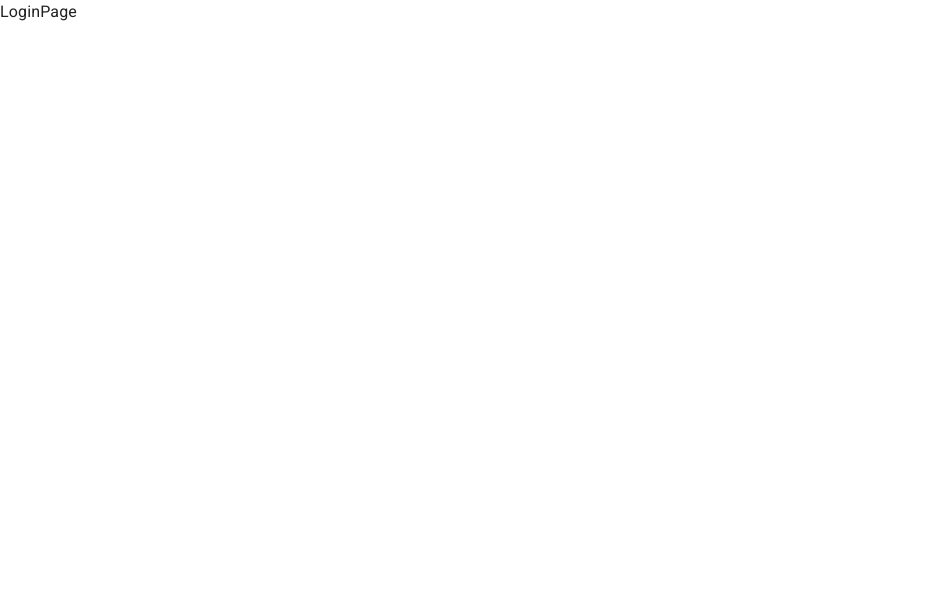
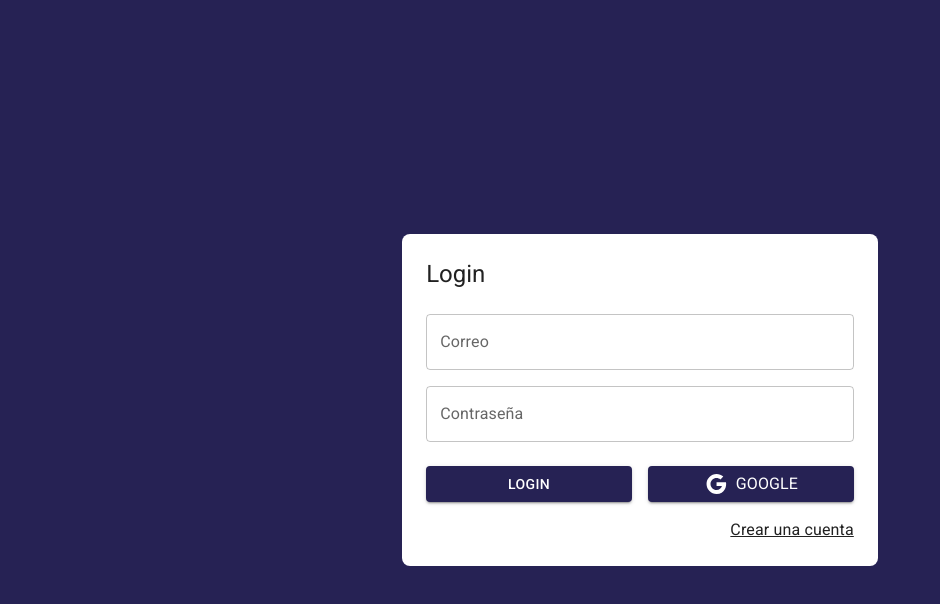
Before and after one commit to ipproyectosysoluciones/journal-app, a React (Vite) app: page /auth/login in a window 1280 px wide. Shown: the top 604 px of the page, without its empty margins (0-940 px from the left). Built offline with nearby package versions, Linux system fonts and the light colour scheme.

Commit message:
LoginPage, Design without Layout

```diff
--- a/src/auth/pages/LoginPage.jsx
+++ b/src/auth/pages/LoginPage.jsx
@@ -1,7 +1,75 @@
+import { Link as RouterLink } from 'react-router-dom';
+import { Button, Grid, Link, TextField, Typography } from '@mui/material';
+import { Google } from '@mui/icons-material';
 
 
 export const LoginPage = () => {
   return (
-    <div>LoginPage</div>
+    <Grid container
+      spacing={ 0 }
+      direction='column'
+      alignItems='center'
+      justifyContent='center'
+      sx={{
+        minHeight: '100vh',
+        backgroundColor: 'primary.main',
+        padding: 4,
+      }}
+    >
+      <Grid item
+        className='box-shadow'
+        xs={ 3 }
+        sx={{
+          backgroundColor: 'white',
+          padding: 3,
+          borderRadius: 2,
+        }}
+      >
+        <Typography variant='h5' sx={{ mb: 1, }}>Login</Typography>
+
+        <form>
+          <Grid container>
+            <Grid item xs={ 12 } sx={{ mt: 2}}>
+              <TextField
+                label='Correo'
+                type='email'
+                placeholder='email@google.com'
+                fullWidth
+              />
+            </Grid>
+
+            <Grid item xs={ 12 } sx={{ mt: 2 }}>
+              <TextField
+                label='Contraseña'
+                type='password'
+                placeholder='Contraseña'
+                fullWidth
+              />
+
+              <Grid container spacing={ 2 } sx={{ mb: 2, mt: 1 }}>
+                <Grid item xs={ 12 } sm={ 6 }>
+                  <Button variant='contained' fullWidth>
+                    Login
+                  </Button>
+                </Grid>
+                <Grid item xs={ 12 } sm={ 6 }>
+                  <Button variant='contained' fullWidth>
+                    <Google />
+                    <Typography sx={{ ml: 1 }}>Google</Typography>
+                  </Button>
+                </Grid>
+              </Grid>
+            </Grid>
+          </Grid>
+
+          <Grid container direction='row' justifyContent='end'>
+            <Link component={ RouterLink } color='inherit' to="/auth/register">
+              Crear una cuenta
+            </Link>
+          </Grid>
+
+        </form>
+      </Grid>
+    </Grid>
   )
 };
--- a/src/styles.css
+++ b/src/styles.css
@@ -2,3 +2,8 @@
 import '@fontsource/roboto/400.css';
 import '@fontsource/roboto/500.css';
 import '@fontsource/roboto/700.css';
+
+
+.box-shadow {
+  box-shadow: 0px 5px 5px rgba(0, 0, 0, 0.2);
+}
```
